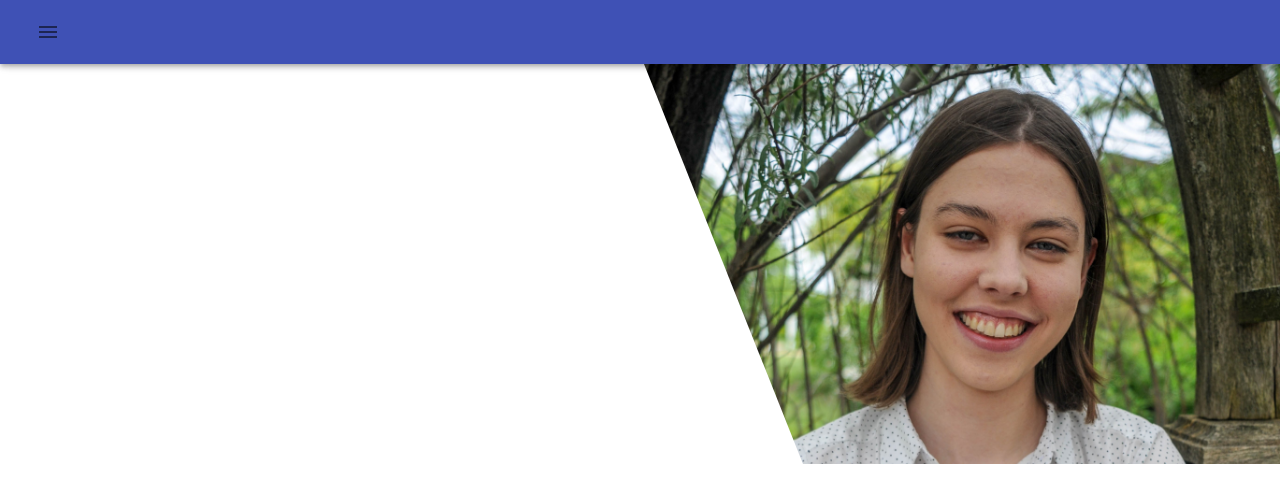
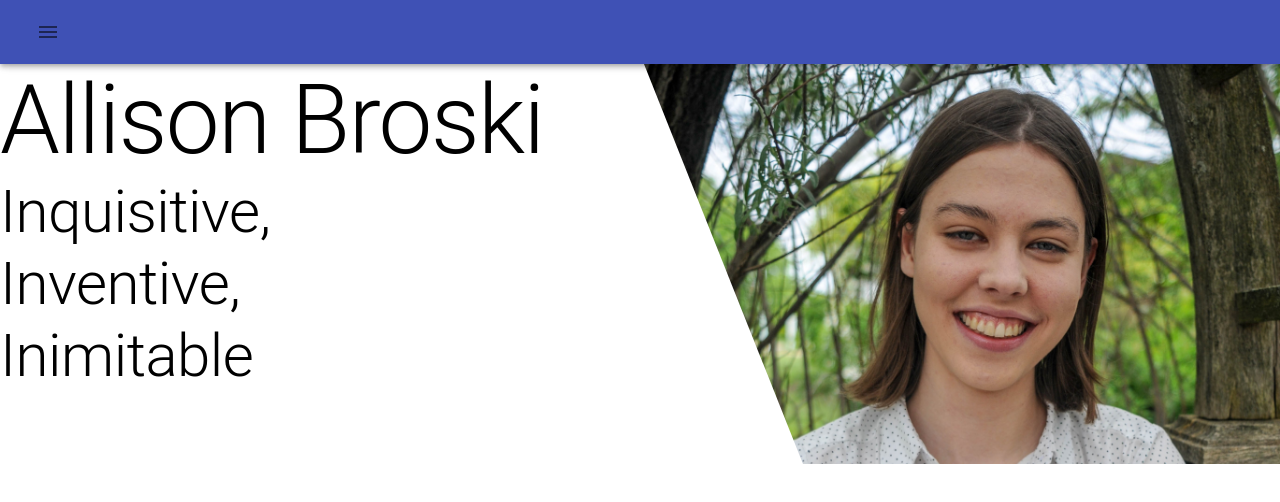
Before and after one commit to Broski-AC/personal-website, a React (Create React App) app: page / in a window 1280 px wide. Shown: the top 502 px of the page. Built offline with nearby package versions, Linux system fonts and the light colour scheme.

Commit message:
Updates website text - needs scaling assistance

```diff
--- a/src/Profile.js
+++ b/src/Profile.js
@@ -1,24 +1,57 @@
 import React from 'react';
-import {Grid} from '@material-ui/core';
+import {Grid, Typography} from '@material-ui/core';
 // import prof_image from './allison_image.jpg';
 import './css/profile.css';
 
 export default function Profile () {
 
     return (
+        <div>
             <Grid container direction="row" spacing={1}>
                 <Grid item className="profile">
+                    <Grid container className="text_content" direction="column">
+                        <Grid item>
+                            <Typography variant="h1">
+                                Allison Broski
+                            </Typography>
+                        </Grid>
+                        <Grid item>
+                            <Typography variant="h2">
+                                Inquisitive,
+                            </Typography>
+                        </Grid>
+                        <Grid item>
+                            <Typography variant="h2">
+                                Inventive,
+                            </Typography>
+                        </Grid>
+                        <Grid item>
+                            <Typography variant="h2">
+                                Inimitable
+                            </Typography>
+                        </Grid>
+                    </Grid>
                 </Grid>
 
                 <Grid item className="profile">
                     <div className="container">
                         <div className="image"/>
-                    {/* <img src={prof_image} alt="Allison Profile" className="image"/> */}
                         <div className="overlay">
-                        <div className="text">Greetings!</div>
+                            {/* Text needs to be optimized for mobile */}
+                            <div className="text">
+                                <ul> Did you know...
+                                    <li> I love corgis </li>
+                                    <li> I have duel citizenship </li>
+                                    <li> Nobody really knows what they've doing </li>
+                                </ul>
+                            </div>
                         </div>
                     </div>
                 </Grid>
             </Grid>
+            <Grid container>
+
+            </Grid>
+        </div>
     )
 }
--- a/src/css/profile.css
+++ b/src/css/profile.css
@@ -1,8 +1,14 @@
 /* Source for sliding panel: https://www.w3schools.com/css/tryit.asp?filename=trycss_css_image_overlay_slideright */
 
 .profile {
-    height: 400px;
-    width: 50%
+    height: 25em;
+    width: 50%;
+}
+
+.text_content {
+    height: 25em;
+    width: 50%;
+    overflow: hidden;
 }
 
 .container {
@@ -14,7 +20,7 @@
     background-image: url(../allison_image.jpg);
     background-size: cover;
     clip-path: polygon(0 0, 100% 0%, 100% 100%, 25% 100%);
-    height: 400px;
+    height: 25em;
     width: 100%;
 
 }
```
Lines whose indentation alone changed are shown as unchanged.
